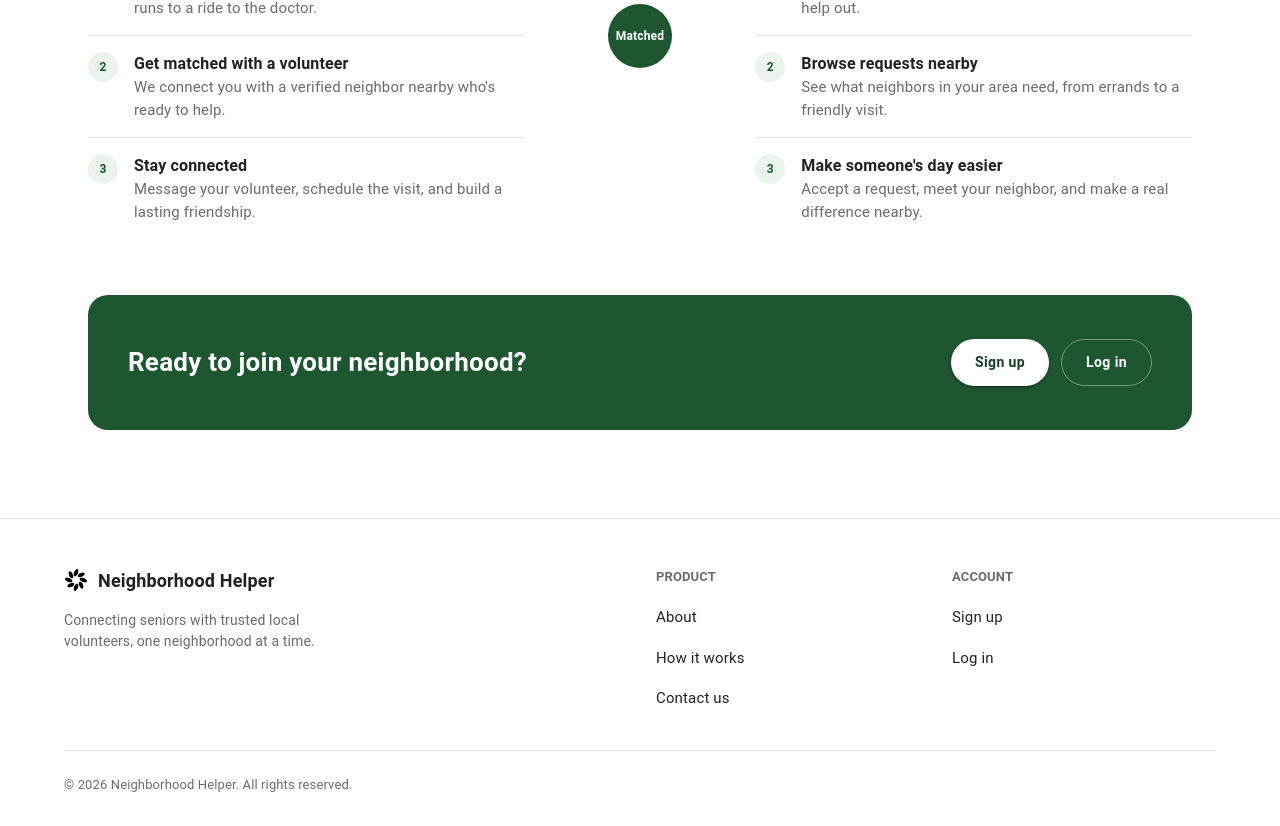
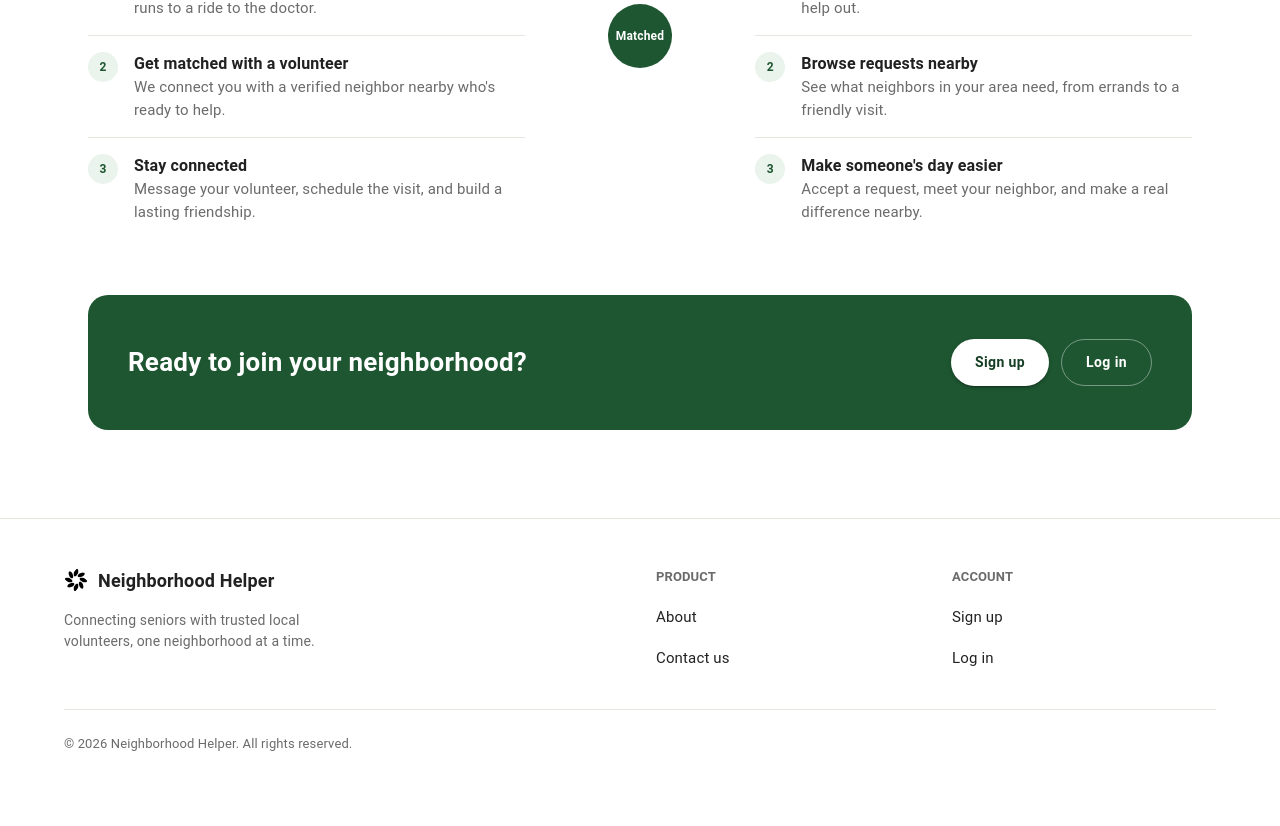
Before and after one commit to Code-the-Dream-School/summer-26-js-practicum-team1, a React (Vite) app in the folder frontend/: page / in a window 1280 px wide. Shown: the part 1238-2064 px from the top of the page. After the commit the page ends 2024 px from the top, so only its background shows below. Built offline with nearby package versions, Linux system fonts and the light colour scheme; no server answers.

Commit message:
removed how-it-works and make about and contact links to separate pages

```diff
--- a/frontend/src/components/Footer.jsx
+++ b/frontend/src/components/Footer.jsx
@@ -4,9 +4,8 @@ import logo from '../assets/logo.png';
 import { COLORS } from '../utils/constants';
 
 const productLinks = [
-  { label: 'About', href: '#about' },
-  { label: 'How it works', href: '#how-it-works' },
-  { label: 'Contact us', href: '#contact' },
+  { label: 'About', to: '/about' },
+  { label: 'Contact us', to: '/contact' },
 ];
 
 const accountLinks = [
@@ -71,7 +70,8 @@ export default function Footer() {
               {productLinks.map((link) => (
                 <Link
                   key={link.label}
-                  href={link.href}
+                  component={RouterLink}
+                  to={link.to}
                   underline="none"
                   sx={{
                     fontSize: 15,
```
